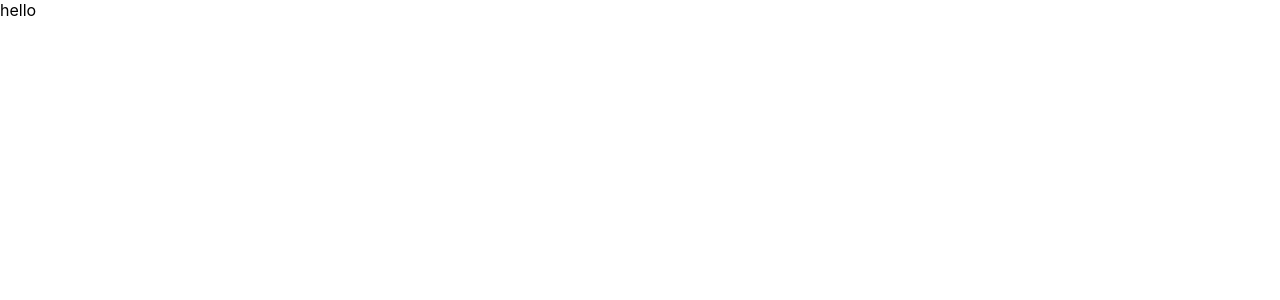
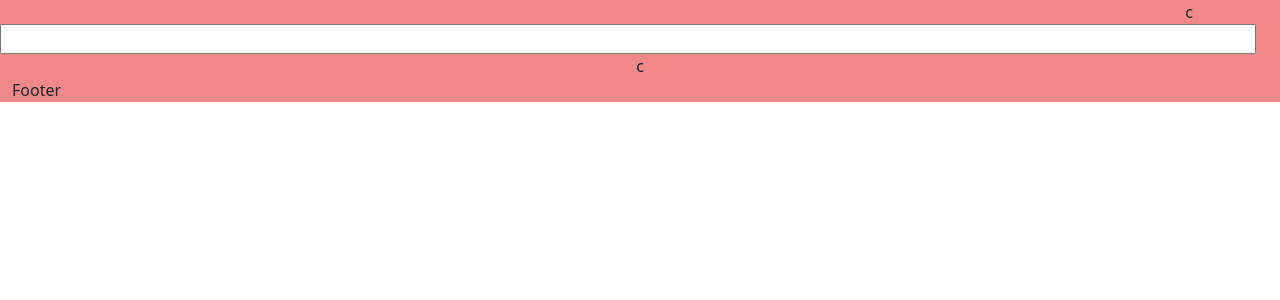
Before and after one commit to hamzaabdous/WeatherWeb, a React (Create React App) app: page / in a window 1280 px wide. Shown: the top 300 px of the page. Built offline with nearby package versions, Linux system fonts and the light colour scheme.

Commit message:
install bootstrap / create components

```diff
--- a/package.json
+++ b/package.json
@@ -6,6 +6,7 @@
     "@testing-library/jest-dom": "^5.16.2",
     "@testing-library/react": "^12.1.4",
     "@testing-library/user-event": "^13.5.0",
+    "bootstrap": "^5.1.3",
     "react": "^17.0.2",
     "react-dom": "^17.0.2",
     "react-scripts": "5.0.0",
--- /dev/null
+++ b/src/View/Component/Footer.js
@@ -0,0 +1,7 @@
+import React from "react";
+
+const Footer = () => {
+  return <div>Footer</div>;
+};
+
+export default Footer;
--- /dev/null
+++ b/src/View/Component/Nav.js
@@ -0,0 +1,24 @@
+import React from "react";
+
+const Nav = () => {
+  return (
+    <div>
+      <nav className="row">
+        <div className="col-sm-1"></div>
+        <div className="col-sm-1"></div>
+        <div className="col-sm-1"></div>
+        <div className="col-sm-1"></div>
+        <div className="col-sm-1"></div>
+        <div className="col-sm-1"></div>
+        <div className="col-sm-1"></div>
+        <div className="col-sm-1"></div>
+        <div className="col-sm-1"></div>
+        <div className="col-sm-1"></div>
+        <div className="col-sm-1"></div>
+        <div className="col-sm-1">c</div>
+      </nav>
+    </div>
+  );
+};
+
+export default Nav;
--- a/src/View/Weather.js
+++ b/src/View/Weather.js
@@ -1,9 +1,25 @@
 import React from "react";
+import "bootstrap/dist/css/bootstrap.css";
+import Footer from "./Component/Footer.js";
+import Nav from "./Component/Nav.js";
 
 const Weather = () => {
   return (
     <>
-      <div>hello</div>
+      <div className="container-fluid" style={{ backgroundColor: "#F18989" }}>
+        <header className="row">
+          <Nav />
+          <div className="row">
+            <input type="text" name="" id="" />
+          </div>
+        </header>
+        <main className="row d-flex justify-content-center align-items-center">
+          c
+        </main>
+        <footer className="row">
+          <Footer />
+        </footer>
+      </div>
     </>
   );
 };
```
Also changed, not shown: 1 other file (tests, documents, lock files or other folders).
